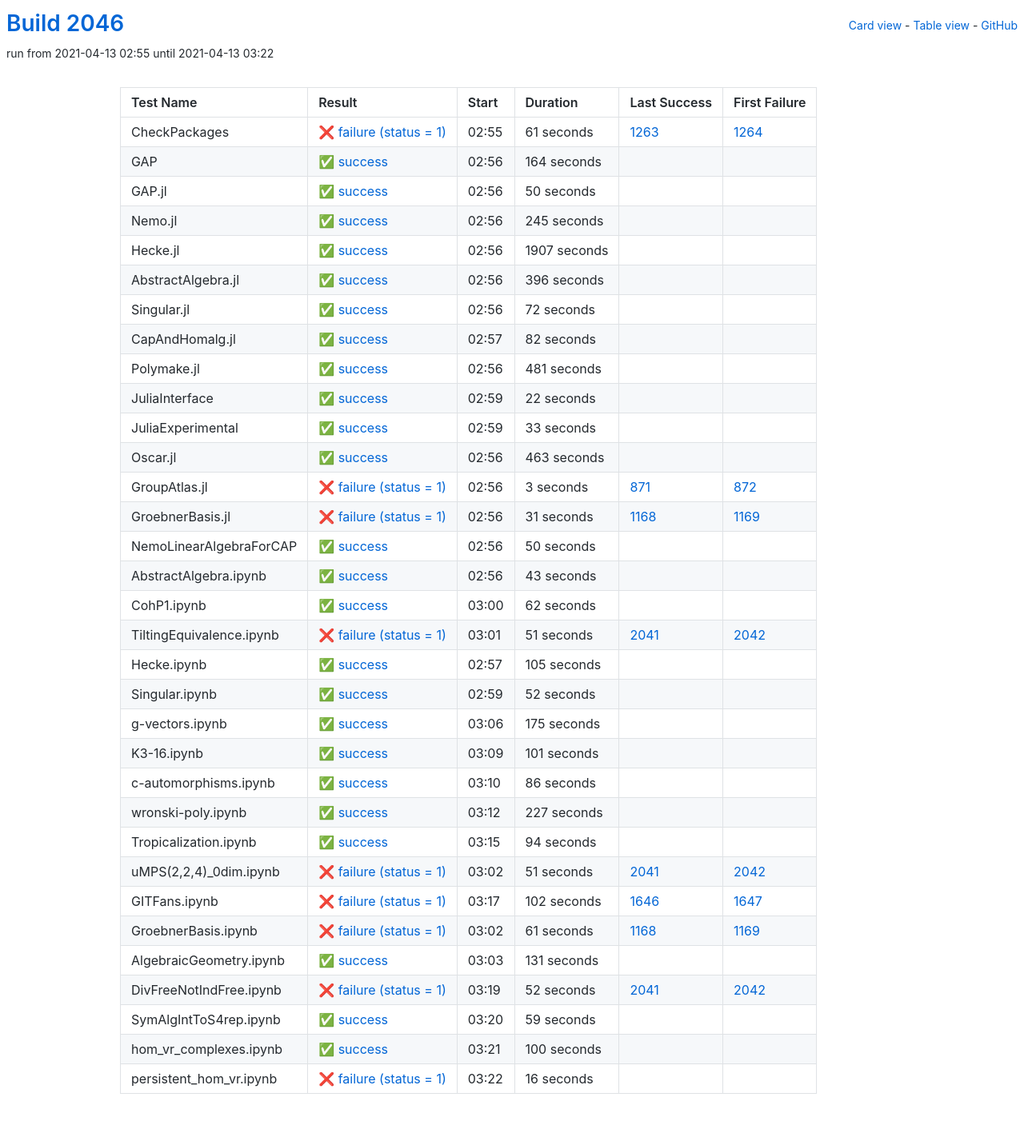
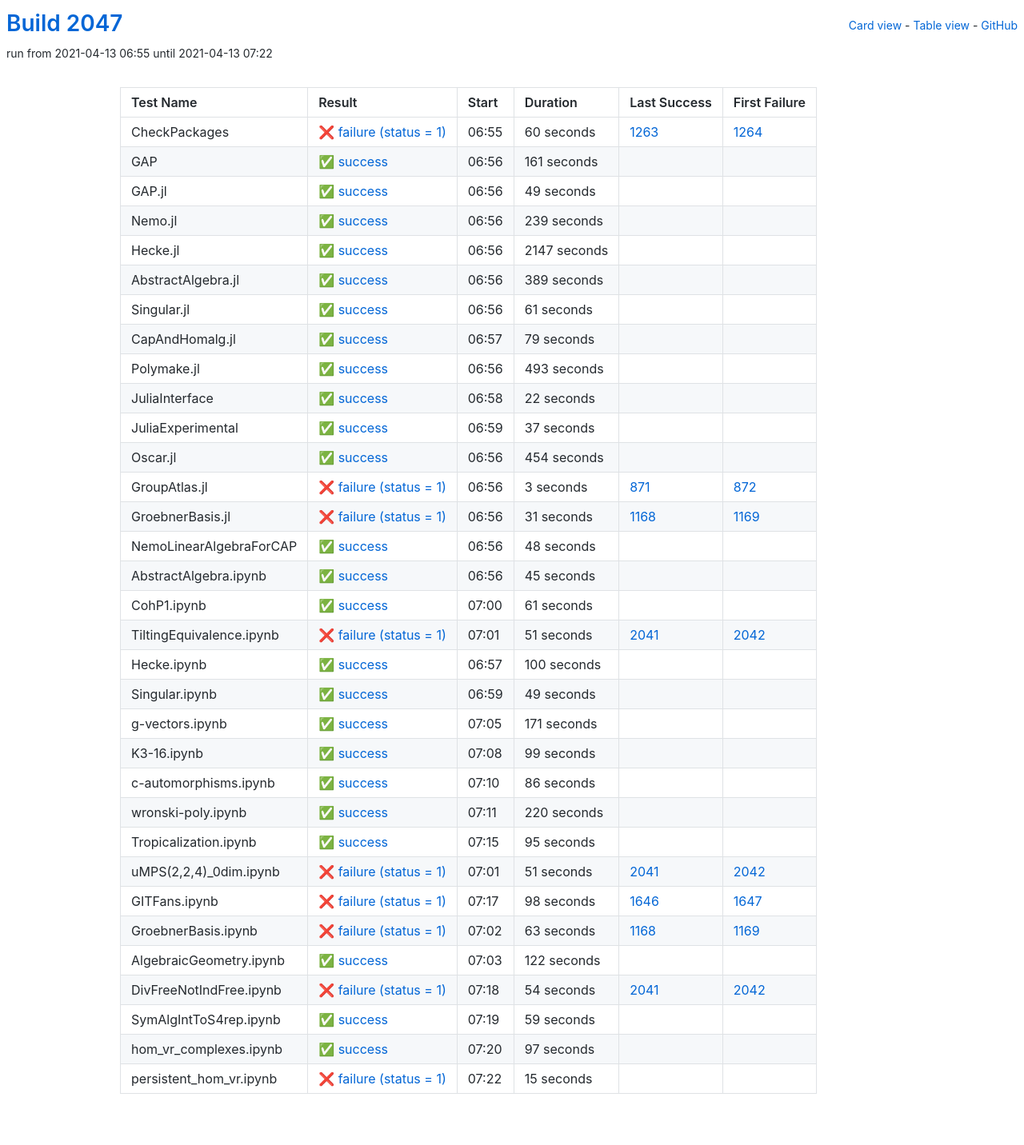
Before and after one commit to oscar-system/oscar-ci-status-stable, a Jekyll site: the page built from table.html, in a window 1280 px wide. Shown: the whole page at 80% size. Built offline with Jekyll 4.4.1, drawn with Linux system fonts in a browser that asks for light colours.

Commit message:
Build #2047

```diff
--- a/_data/ci.yml
+++ b/_data/ci.yml
@@ -1,6 +1,6 @@
 ---
-build: 2046
-build_url: https://oscarci.mathematik.uni-kl.de/job/oscar-stable/2046/
+build: 2047
+build_url: https://oscarci.mathematik.uni-kl.de/job/oscar-stable/2047/
 job: oscar-stable
 organization: oscar-system
 repo: oscar-ci-status-stable
@@ -8,116 +8,116 @@ repourl: https://github.com/oscar-system/oscar-ci-status-stable
 tests:
 - name: CheckPackages
   id: checkpackages
-  log: https://oscarci.mathematik.uni-kl.de/job/oscar-stable/2046/artifact/logs/build-2046/CheckPackages.log
-  start: 2021-04-13 02:55
+  log: https://oscarci.mathematik.uni-kl.de/job/oscar-stable/2047/artifact/logs/build-2047/CheckPackages.log
+  start: 2021-04-13 06:55
   success: false
   exitcode: 1
   status: failure
-  duration: 61
+  duration: 60
   last_success: 1263
   last_success_url: https://oscarci.mathematik.uni-kl.de/job/oscar-stable/1263/
   first_failure: 1264
   first_failure_url: https://oscarci.mathematik.uni-kl.de/job/oscar-stable/1264/
 - name: GAP
   id: gap
-  log: https://oscarci.mathematik.uni-kl.de/job/oscar-stable/2046/artifact/logs/build-2046/GAP.log
-  start: 2021-04-13 02:56
+  log: https://oscarci.mathematik.uni-kl.de/job/oscar-stable/2047/artifact/logs/build-2047/GAP.log
+  start: 2021-04-13 06:56
   success: true
   exitcode: 0
   status: success
-  duration: 164
+  duration: 161
   last_success: false
   last_success_url:
   first_failure: false
   first_failure_url:
 - name: GAP.jl
   id: gap-jl
-  log: https://oscarci.mathematik.uni-kl.de/job/oscar-stable/2046/artifact/logs/build-2046/GAP.jl.log
-  start: 2021-04-13 02:56
+  log: https://oscarci.mathematik.uni-kl.de/job/oscar-stable/2047/artifact/logs/build-2047/GAP.jl.log
+  start: 2021-04-13 06:56
   success: true
   exitcode: 0
   status: success
-  duration: 50
+  duration: 49
   last_success: false
   last_success_url:
   first_failure: false
   first_failure_url:
 - name: Nemo.jl
   id: nemo-jl
-  log: https://oscarci.mathematik.uni-kl.de/job/oscar-stable/2046/artifact/logs/build-2046/Nemo.jl.log
-  start: 2021-04-13 02:56
+  log: https://oscarci.mathematik.uni-kl.de/job/oscar-stable/2047/artifact/logs/build-2047/Nemo.jl.log
+  start: 2021-04-13 06:56
   success: true
   exitcode: 0
   status: success
-  duration: 245
+  duration: 239
   last_success: false
   last_success_url:
   first_failure: false
   first_failure_url:
 - name: Hecke.jl
   id: hecke-jl
-  log: https://oscarci.mathematik.uni-kl.de/job/oscar-stable/2046/artifact/logs/build-2046/Hecke.jl.log
-  start: 2021-04-13 02:56
+  log: https://oscarci.mathematik.uni-kl.de/job/oscar-stable/2047/artifact/logs/build-2047/Hecke.jl.log
+  start: 2021-04-13 06:56
   success: true
   exitcode: 0
   status: success
-  duration: 1907
+  duration: 2147
   last_success: false
   last_success_url:
   first_failure: false
   first_failure_url:
 - name: AbstractAlgebra.jl
   id: abstractalgebra-jl
-  log: https://oscarci.mathematik.uni-kl.de/job/oscar-stable/2046/artifact/logs/build-2046/AbstractAlgebra.jl.log
-  start: 2021-04-13 02:56
+  log: https://oscarci.mathematik.uni-kl.de/job/oscar-stable/2047/artifact/logs/build-2047/AbstractAlgebra.jl.log
+  start: 2021-04-13 06:56
   success: true
   exitcode: 0
   status: success
-  duration: 396
+  duration: 389
   last_success: false
   last_success_url:
   first_failure: false
   first_failure_url:
 - name: Singular.jl
   id: singular-jl
-  log: https://oscarci.mathematik.uni-kl.de/job/oscar-stable/2046/artifact/logs/build-2046/Singular.jl.log
-  start: 2021-04-13 02:56
+  log: https://oscarci.mathematik.uni-kl.de/job/oscar-stable/2047/artifact/logs/build-2047/Singular.jl.log
+  start: 2021-04-13 06:56
   success: true
   exitcode: 0
   status: success
-  duration: 72
+  duration: 61
   last_success: false
   last_success_url:
   first_failure: false
   first_failure_url:
 - name: CapAndHomalg.jl
   id: capandhomalg-jl
-  log: https://oscarci.mathematik.uni-kl.de/job/oscar-stable/2046/artifact/logs/build-2046/CapAndHomalg.jl.log
-  start: 2021-04-13 02:57
+  log: https://oscarci.mathematik.uni-kl.de/job/oscar-stable/2047/artifact/logs/build-2047/CapAndHomalg.jl.log
+  start: 2021-04-13 06:57
   success: true
   exitcode: 0
   status: success
-  duration: 82
+  duration: 79
   last_success: false
   last_success_url:
   first_failure: false
   first_failure_url:
 - name: Polymake.jl
   id: polymake-jl
-  log: https://oscarci.mathematik.uni-kl.de/job/oscar-stable/2046/artifact/logs/build-2046/Polymake.jl.log
-  start: 2021-04-13 02:56
+  log: https://oscarci.mathematik.uni-kl.de/job/oscar-stable/2047/artifact/logs/build-2047/Polymake.jl.log
+  start: 2021-04-13 06:56
   success: true
   exitcode: 0
   status: success
-  duration: 481
+  duration: 493
   last_success: false
   last_success_url:
   first_failure: false
   first_failure_url:
 - name: JuliaInterface
   id: juliainterface
-  log: https://oscarci.mathematik.uni-kl.de/job/oscar-stable/2046/artifact/logs/build-2046/JuliaInterface.log
-  start: 2021-04-13 02:59
+  log: https://oscarci.mathematik.uni-kl.de/job/oscar-stable/2047/artifact/logs/build-2047/JuliaInterface.log
+  start: 2021-04-13 06:58
   success: true
   exitcode: 0
   status: success
@@ -128,32 +128,32 @@ tests:
   first_failure_url:
 - name: JuliaExperimental
   id: juliaexperimental
-  log: https://oscarci.mathematik.uni-kl.de/job/oscar-stable/2046/artifact/logs/build-2046/JuliaExperimental.log
-  start: 2021-04-13 02:59
+  log: https://oscarci.mathematik.uni-kl.de/job/oscar-stable/2047/artifact/logs/build-2047/JuliaExperimental.log
+  start: 2021-04-13 06:59
   success: true
   exitcode: 0
   status: success
-  duration: 33
+  duration: 37
   last_success: false
   last_success_url:
   first_failure: false
   first_failure_url:
 - name: Oscar.jl
   id: oscar-jl
-  log: https://oscarci.mathematik.uni-kl.de/job/oscar-stable/2046/artifact/logs/build-2046/Oscar.jl.log
-  start: 2021-04-13 02:56
+  log: https://oscarci.mathematik.uni-kl.de/job/oscar-stable/2047/artifact/logs/build-2047/Oscar.jl.log
+  start: 2021-04-13 06:56
   success: true
   exitcode: 0
   status: success
-  duration: 463
+  duration: 454
   last_success: false
   last_success_url:
   first_failure: false
   first_failure_url:
 - name: GroupAtlas.jl
   id: groupatlas-jl
-  log: https://oscarci.mathematik.uni-kl.de/job/oscar-stable/2046/artifact/logs/build-2046/GroupAtlas.jl.log
-  start: 2021-04-13 02:56
+  log: https://oscarci.mathematik.uni-kl.de/job/oscar-stable/2047/artifact/logs/build-2047/GroupAtlas.jl.log
+  start: 2021-04-13 06:56
   success: false
   exitcode: 1
   status: failure
@@ -164,8 +164,8 @@ tests:
   first_failure_url: https://oscarci.mathematik.uni-kl.de/job/oscar-stable/872/
 - name: GroebnerBasis.jl
   id: groebnerbasis-jl
-  log: https://oscarci.mathematik.uni-kl.de/job/oscar-stable/2046/artifact/logs/build-2046/GroebnerBasis.jl.log
-  start: 2021-04-13 02:56
+  log: https://oscarci.mathematik.uni-kl.de/job/oscar-stable/2047/artifact/logs/build-2047/GroebnerBasis.jl.log
+  start: 2021-04-13 06:56
   success: false
   exitcode: 1
   status: failure
@@ -176,44 +176,44 @@ tests:
   first_failure_url: https://oscarci.mathematik.uni-kl.de/job/oscar-stable/1169/
 - name: NemoLinearAlgebraForCAP
   id: nemolinearalgebraforcap
-  log: https://oscarci.mathematik.uni-kl.de/job/oscar-stable/2046/artifact/logs/build-2046/NemoLinearAlgebraForCAP.log
-  start: 2021-04-13 02:56
+  log: https://oscarci.mathematik.uni-kl.de/job/oscar-stable/2047/artifact/logs/build-2047/NemoLinearAlgebraForCAP.log
+  start: 2021-04-13 06:56
   success: true
   exitcode: 0
   status: success
-  duration: 50
+  duration: 48
   last_success: false
   last_success_url:
   first_failure: false
   first_failure_url:
 - name: AbstractAlgebra.ipynb
   id: abstractalgebra-ipynb
-  log: https://oscarci.mathematik.uni-kl.de/job/oscar-stable/2046/artifact/logs/build-2046/AbstractAlgebra.ipynb.log
-  start: 2021-04-13 02:56
+  log: https://oscarci.mathematik.uni-kl.de/job/oscar-stable/2047/artifact/logs/build-2047/AbstractAlgebra.ipynb.log
+  start: 2021-04-13 06:56
   success: true
   exitcode: 0
   status: success
-  duration: 43
+  duration: 45
   last_success: false
   last_success_url:
   first_failure: false
   first_failure_url:
 - name: CohP1.ipynb
   id: cohp1-ipynb
-  log: https://oscarci.mathematik.uni-kl.de/job/oscar-stable/2046/artifact/logs/build-2046/CohP1.ipynb.log
-  start: 2021-04-13 03:00
+  log: https://oscarci.mathematik.uni-kl.de/job/oscar-stable/2047/artifact/logs/build-2047/CohP1.ipynb.log
+  start: 2021-04-13 07:00
   success: true
   exitcode: 0
   status: success
-  duration: 62
+  duration: 61
   last_success: false
   last_success_url:
   first_failure: false
   first_failure_url:
 - name: TiltingEquivalence.ipynb
   id: tiltingequivalence-ipynb
-  log: https://oscarci.mathematik.uni-kl.de/job/oscar-stable/2046/artifact/logs/build-2046/TiltingEquivalence.ipynb.log
-  start: 2021-04-13 03:01
+  log: https://oscarci.mathematik.uni-kl.de/job/oscar-stable/2047/artifact/logs/build-2047/TiltingEquivalence.ipynb.log
+  start: 2021-04-13 07:01
   success: false
   exitcode: 1
   status: failure
@@ -224,56 +224,56 @@ tests:
   first_failure_url: https://oscarci.mathematik.uni-kl.de/job/oscar-stable/2042/
 - name: Hecke.ipynb
   id: hecke-ipynb
-  log: https://oscarci.mathematik.uni-kl.de/job/oscar-stable/2046/artifact/logs/build-2046/Hecke.ipynb.log
-  start: 2021-04-13 02:57
+  log: https://oscarci.mathematik.uni-kl.de/job/oscar-stable/2047/artifact/logs/build-2047/Hecke.ipynb.log
+  start: 2021-04-13 06:57
   success: true
   exitcode: 0
   status: success
-  duration: 105
+  duration: 100
   last_success: false
   last_success_url:
   first_failure: false
   first_failure_url:
 - name: Singular.ipynb
   id: singular-ipynb
-  log: https://oscarci.mathematik.uni-kl.de/job/oscar-stable/2046/artifact/logs/build-2046/Singular.ipynb.log
-  start: 2021-04-13 02:59
+  log: https://oscarci.mathematik.uni-kl.de/job/oscar-stable/2047/artifact/logs/build-2047/Singular.ipynb.log
+  start: 2021-04-13 06:59
   success: true
   exitcode: 0
   status: success
-  duration: 52
+  duration: 49
   last_success: false
   last_success_url:
   first_failure: false
   first_failure_url:
 - name: g-vectors.ipynb
   id: g-vectors-ipynb
-  log: https://oscarci.mathematik.uni-kl.de/job/oscar-stable/2046/artifact/logs/build-2046/g-vectors.ipynb.log
-  start: 2021-04-13 03:06
+  log: https://oscarci.mathematik.uni-kl.de/job/oscar-stable/2047/artifact/logs/build-2047/g-vectors.ipynb.log
+  start: 2021-04-13 07:05
   success: true
   exitcode: 0
   status: success
-  duration: 175
+  duration: 171
   last_success: false
   last_success_url:
   first_failure: false
   first_failure_url:
 - name: K3-16.ipynb
   id: k3-16-ipynb
-  log: https://oscarci.mathematik.uni-kl.de/job/oscar-stable/2046/artifact/logs/build-2046/K3-16.ipynb.log
-  start: 2021-04-13 03:09
+  log: https://oscarci.mathematik.uni-kl.de/job/oscar-stable/2047/artifact/logs/build-2047/K3-16.ipynb.log
+  start: 2021-04-13 07:08
   success: true
   exitcode: 0
   status: success
-  duration: 101
+  duration: 99
   last_success: false
   last_success_url:
   first_failure: false
   first_failure_url:
 - name: c-automorphisms.ipynb
   id: c-automorphisms-ipynb
-  log: https://oscarci.mathematik.uni-kl.de/job/oscar-stable/2046/artifact/logs/build-2046/c-automorphisms.ipynb.log
-  start: 2021-04-13 03:10
+  log: https://oscarci.mathematik.uni-kl.de/job/oscar-stable/2047/artifact/logs/build-2047/c-automorphisms.ipynb.log
+  start: 2021-04-13 07:10
   success: true
   exitcode: 0
   status: success
@@ -284,32 +284,32 @@ tests:
   first_failure_url:
 - name: wronski-poly.ipynb
   id: wronski-poly-ipynb
-  log: https://oscarci.mathematik.uni-kl.de/job/oscar-stable/2046/artifact/logs/build-2046/wronski-poly.ipynb.log
-  start: 2021-04-13 03:12
+  log: https://oscarci.mathematik.uni-kl.de/job/oscar-stable/2047/artifact/logs/build-2047/wronski-poly.ipynb.log
+  start: 2021-04-13 07:11
   success: true
   exitcode: 0
   status: success
-  duration: 227
+  duration: 220
   last_success: false
   last_success_url:
   first_failure: false
   first_failure_url:
 - name: Tropicalization.ipynb
   id: tropicalization-ipynb
-  log: https://oscarci.mathematik.uni-kl.de/job/oscar-stable/2046/artifact/logs/build-2046/Tropicalization.ipynb.log
-  start: 2021-04-13 03:15
+  log: https://oscarci.mathematik.uni-kl.de/job/oscar-stable/2047/artifact/logs/build-2047/Tropicalization.ipynb.log
+  start: 2021-04-13 07:15
   success: true
   exitcode: 0
   status: success
-  duration: 94
+  duration: 95
   last_success: false
   last_success_url:
   first_failure: false
   first_failure_url:
 - name: uMPS(2,2,4)_0dim.ipynb
   id: umps-2-2-4-0dim-ipynb
-  log: https://oscarci.mathematik.uni-kl.de/job/oscar-stable/2046/artifact/logs/build-2046/uMPS-2-2-4-_0dim.ipynb.log
-  start: 2021-04-13 03:02
+  log: https://oscarci.mathematik.uni-kl.de/job/oscar-stable/2047/artifact/logs/build-2047/uMPS-2-2-4-_0dim.ipynb.log
+  start: 2021-04-13 07:01
   success: false
   exitcode: 1
   status: failure
@@ -320,56 +320,56 @@ tests:
   first_failure_url: https://oscarci.mathematik.uni-kl.de/job/oscar-stable/2042/
 - name: GITFans.ipynb
   id: gitfans-ipynb
-  log: https://oscarci.mathematik.uni-kl.de/job/oscar-stable/2046/artifact/logs/build-2046/GITFans.ipynb.log
-  start: 2021-04-13 03:17
+  log: https://oscarci.mathematik.uni-kl.de/job/oscar-stable/2047/artifact/logs/build-2047/GITFans.ipynb.log
+  start: 2021-04-13 07:17
   success: false
   exitcode: 1
   status: failure
-  duration: 102
+  duration: 98
   last_success: 1646
   last_success_url: https://oscarci.mathematik.uni-kl.de/job/oscar-stable/1646/
   first_failure: 1647
   first_failure_url: https://oscarci.mathematik.uni-kl.de/job/oscar-stable/1647/
 - name: GroebnerBasis.ipynb
   id: groebnerbasis-ipynb
-  log: https://oscarci.mathematik.uni-kl.de/job/oscar-stable/2046/artifact/logs/build-2046/GroebnerBasis.ipynb.log
-  start: 2021-04-13 03:02
+  log: https://oscarci.mathematik.uni-kl.de/job/oscar-stable/2047/artifact/logs/build-2047/GroebnerBasis.ipynb.log
+  start: 2021-04-13 07:02
   success: false
   exitcode: 1
   status: failure
-  duration: 61
+  duration: 63
   last_success: 1168
   last_success_url: https://oscarci.mathematik.uni-kl.de/job/oscar-stable/1168/
   first_failure: 1169
   first_failure_url: https://oscarci.mathematik.uni-kl.de/job/oscar-stable/1169/
 - name: AlgebraicGeometry.ipynb
   id: algebraicgeometry-ipynb
-  log: https://oscarci.mathematik.uni-kl.de/job/oscar-stable/2046/artifact/logs/build-2046/AlgebraicGeometry.ipynb.log
-  start: 2021-04-13 03:03
+  log: https://oscarci.mathematik.uni-kl.de/job/oscar-stable/2047/artifact/logs/build-2047/AlgebraicGeometry.ipynb.log
+  start: 2021-04-13 07:03
   success: true
   exitcode: 0
   status: success
-  duration: 131
+  duration: 122
   last_success: false
   last_success_url:
   first_failure: false
   first_failure_url:
 - name: DivFreeNotIndFree.ipynb
   id: divfreenotindfree-ipynb
-  log: https://oscarci.mathematik.uni-kl.de/job/oscar-stable/2046/artifact/logs/build-2046/DivFreeNotIndFree.ipynb.log
-  start: 2021-04-13 03:19
+  log: https://oscarci.mathematik.uni-kl.de/job/oscar-stable/2047/artifact/logs/build-2047/DivFreeNotIndFree.ipynb.log
+  start: 2021-04-13 07:18
   success: false
   exitcode: 1
   status: failure
-  duration: 52
+  duration: 54
   last_success: 2041
   last_success_url: https://oscarci.mathematik.uni-kl.de/job/oscar-stable/2041/
   first_failure: 2042
   first_failure_url: https://oscarci.mathematik.uni-kl.de/job/oscar-stable/2042/
 - name: SymAlgIntToS4rep.ipynb
   id: symalginttos4rep-ipynb
-  log: https://oscarci.mathematik.uni-kl.de/job/oscar-stable/2046/artifact/logs/build-2046/SymAlgIntToS4rep.ipynb.log
-  start: 2021-04-13 03:20
+  log: https://oscarci.mathematik.uni-kl.de/job/oscar-stable/2047/artifact/logs/build-2047/SymAlgIntToS4rep.ipynb.log
+  start: 2021-04-13 07:19
   success: true
   exitcode: 0
   status: success
@@ -380,24 +380,24 @@ tests:
   first_failure_url:
 - name: hom_vr_complexes.ipynb
   id: hom-vr-complexes-ipynb
-  log: https://oscarci.mathematik.uni-kl.de/job/oscar-stable/2046/artifact/logs/build-2046/hom_vr_complexes.ipynb.log
-  start: 2021-04-13 03:21
+  log: https://oscarci.mathematik.uni-kl.de/job/oscar-stable/2047/artifact/logs/build-2047/hom_vr_complexes.ipynb.log
+  start: 2021-04-13 07:20
   success: true
   exitcode: 0
   status: success
-  duration: 100
+  duration: 97
   last_success: false
   last_success_url:
   first_failure: false
   first_failure_url:
 - name: persistent_hom_vr.ipynb
   id: persistent-hom-vr-ipynb
-  log: https://oscarci.mathematik.uni-kl.de/job/oscar-stable/2046/artifact/logs/build-2046/persistent_hom_vr.ipynb.log
-  start: 2021-04-13 03:22
+  log: https://oscarci.mathematik.uni-kl.de/job/oscar-stable/2047/artifact/logs/build-2047/persistent_hom_vr.ipynb.log
+  start: 2021-04-13 07:22
   success: false
   exitcode: 1
   status: failure
-  duration: 16
+  duration: 15
   last_success: false
   last_success_url:
   first_failure: false
```
Also changed, not shown: README.md.
